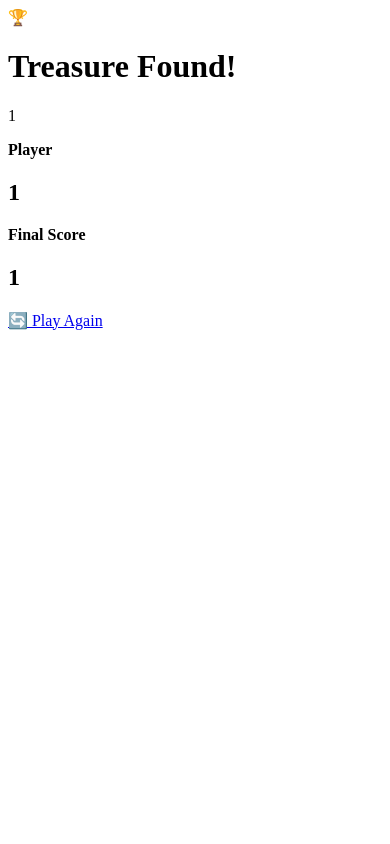
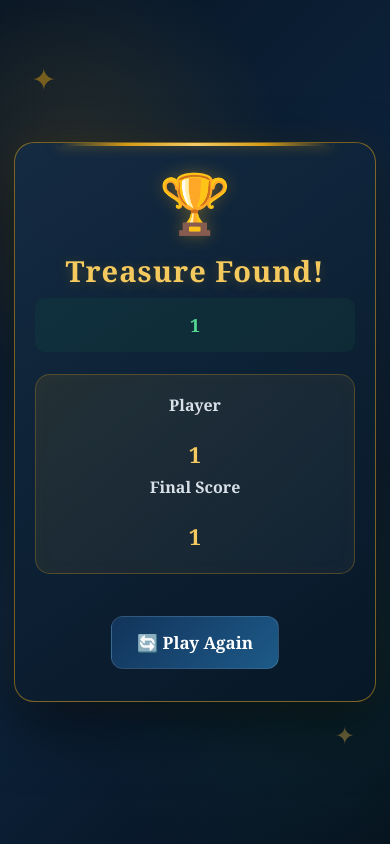
Before and after one commit to nikkivishwa27-blip/treasure-hunt-game, a Flask app: page /result in a window 390 px wide. Run offline with Flask 3, Linux system fonts and the light colour scheme; the visitor is signed in with stand-in values (Sample User, id 1).

Commit message:
Update style.css

```diff
--- a/static/style.css
+++ b/static/style.css
@@ -1,203 +1,469 @@
-box-sizing: border-box;
+/* ================================
+   TREASURE HUNT - PREMIUM DESIGN
+   ================================ */
+
+* {
+    box-sizing: border-box;
     margin: 0;
     padding: 0;
 }
 
 body {
-    font-family: A* {
-rial, sans-serif;
-    background: linear-gradient(135deg, #07152e, #102d52, #173f63);
     min-height: 100vh;
+    font-family: Georgia, "Times New Roman", serif;
+
+    background:
+        radial-gradient(circle at 20% 20%, rgba(212, 154, 23, 0.15), transparent 28%),
+        radial-gradient(circle at 80% 80%, rgba(24, 131, 75, 0.12), transparent 30%),
+        linear-gradient(135deg, #071525, #0d243d 50%, #06111e);
+
+    color: #f5f0df;
     display: flex;
     justify-content: center;
     align-items: center;
-    padding: 20px;
+
+    padding: 35px 20px;
+    overflow-x: hidden;
 }
 
+/* Floating glow */
+body::before {
+    content: "✦";
+    position: fixed;
+    top: 8%;
+    left: 8%;
+    font-size: 30px;
+    color: #d49a17;
+    opacity: 0.5;
+    animation: float 4s ease-in-out infinite;
+}
+
+body::after {
+    content: "✦";
+    position: fixed;
+    bottom: 10%;
+    right: 9%;
+    font-size: 24px;
+    color: #e7bd50;
+    opacity: 0.45;
+    animation: float 5s ease-in-out infinite reverse;
+}
+
+@keyframes float {
+    0%, 100% {
+        transform: translateY(0);
+    }
+
+    50% {
+        transform: translateY(-12px);
+    }
+}
+
+/* Main container */
 .container {
     width: 100%;
-    max-width: 650px;
+    max-width: 720px;
+    position: relative;
+    z-index: 2;
 }
 
+/* Main card */
 .card {
-    background: white;
-    padding: 40px;
-    border-radius: 25px;
+    position: relative;
+
+    background:
+        linear-gradient(
+            145deg,
+            rgba(20, 43, 67, 0.97),
+            rgba(7, 23, 39, 0.97)
+        );
+
+    border: 1px solid rgba(212, 154, 23, 0.55);
+    border-radius: 24px;
+
+    padding: 42px 38px;
+
     text-align: center;
-    box-shadow: 0 15px 40px rgba(0, 0, 0, 0.4);
+
+    box-shadow:
+        0 25px 60px rgba(0, 0, 0, 0.5),
+        0 0 35px rgba(212, 154, 23, 0.08);
+
+    overflow: hidden;
+
+    animation: cardAppear 0.6s ease;
 }
 
-.treasure-icon {
-    font-size: 70px;
-    margin-bottom: 10px;
+@keyframes cardAppear {
+    from {
+        opacity: 0;
+        transform: translateY(18px) scale(0.98);
+    }
+
+    to {
+        opacity: 1;
+        transform: translateY(0) scale(1);
+    }
 }
 
-.small-icon {
-    font-size: 55px;
-    margin-bottom: 15px;
+/* Golden top line */
+.card::before {
+    content: "";
+    position: absolute;
+    top: 0;
+    left: 12%;
+    right: 12%;
+    height: 3px;
+
+    background: linear-gradient(
+        90deg,
+        transparent,
+        #d49a17,
+        #f1cc68,
+        #d49a17,
+        transparent
+    );
+
+    box-shadow: 0 0 12px rgba(212, 154, 23, 0.6);
 }
 
-.result-icon {
-    font-size: 75px;
-    margin-bottom: 15px;
+/* Treasure icon */
+.treasure-icon {
+    font-size: 68px;
+    line-height: 1;
+    margin-bottom: 18px;
+
+    filter:
+        drop-shadow(0 0 8px rgba(212, 154, 23, 0.4));
+
+    animation: treasureFloat 3s ease-in-out infinite;
 }
 
+@keyframes treasureFloat {
+    0%, 100% {
+        transform: translateY(0);
+    }
+
+    50% {
+        transform: translateY(-7px);
+    }
+}
+
+/* Headings */
 h1 {
-    color: #12345b;
+    color: #f4c95d;
     font-size: 34px;
-    margin-bottom: 10px;
+    letter-spacing: 1px;
+    margin-bottom: 8px;
+
+    text-shadow:
+        0 2px 12px rgba(212, 154, 23, 0.25);
 }
 
 h2 {
-    color: #d49a17;
+    color: #ffffff;
+    font-size: 22px;
+    margin-bottom: 18px;
+}
+
+p {
+    color: #d8e0e8;
+    font-size: 17px;
+    line-height: 1.7;
     margin-bottom: 20px;
 }
 
-.description {
-    color: #555;
-    line-height: 1.6;
-    margin-bottom: 25px;
+/* Start page */
+.start-card {
+    padding-top: 48px;
 }
 
-p {
-    color: #444;
-    line-height: 1.6;
-    margin: 12px 0;
+/* Form */
+form {
+    margin-top: 24px;
 }
 
 label {
     display: block;
+
+    color: #f4c95d;
+    font-size: 17px;
     font-weight: bold;
-    color: #12345b;
-    margin-bottom: 8px;
+
+    margin-bottom: 10px;
 }
 
-input {
+/* Input */
+input[type="text"],
+input[type="number"] {
     width: 100%;
-    padding: 14px;
-    border: 2px solid #d6d6d6;
-    border-radius: 10px;
-    font-size: 16px;
-    margin-bottom: 18px;
+
+    padding: 14px 16px;
+
+    background: rgba(255, 255, 255, 0.07);
+
+    color: #ffffff;
+
+    border: 1px solid rgba(212, 154, 23, 0.45);
+    border-radius: 12px;
+
+    font-size: 17px;
+
     outline: none;
+
+    transition: 0.25s ease;
+}
+
+input::placeholder {
+    color: #9eabb7;
 }
 
 input:focus {
-    border-color: #d49a17;
+    border-color: #f4c95d;
+
+    box-shadow:
+        0 0 0 3px rgba(212, 154, 23, 0.12),
+        0 0 18px rgba(212, 154, 23, 0.15);
 }
 
-button,
-.restart-button {
-    display: block;
+/* Buttons */
+button {
     width: 100%;
-    padding: 15px;
-    border: none;
-    border-radius: 12px;
-    background: #d49a17;
-    color: white;
-    font-size: 16px;
+
+    margin-top: 16px;
+
+    padding: 15px 20px;
+
+    border: 1px solid rgba(255, 221, 133, 0.35);
+    border-radius: 13px;
+
+    background:
+        linear-gradient(
+            135deg,
+            #d49a17,
+            #f0c85c
+        );
+
+    color: #071525;
+
+    font-family: Georgia, "Times New Roman", serif;
+    font-size: 17px;
     font-weight: bold;
+
     cursor: pointer;
-    text-decoration: none;
-    margin-top: 12px;
-    transition: 0.3s;
+
+    box-shadow:
+        0 7px 20px rgba(0, 0, 0, 0.25);
+
+    transition:
+        transform 0.2s ease,
+        box-shadow 0.2s ease,
+        filter 0.2s ease;
 }
 
-button:hover,
-.restart-button:hover {
-    background: #b57d0c;
-    transform: translateY(-2px);
+button:hover {
+    transform: translateY(-3px);
+
+    filter: brightness(1.08);
+
+    box-shadow:
+        0 10px 28px rgba(212, 154, 23, 0.25);
 }
 
-.choice {
-    background: #12345b;
-    text-align: left;
-    padding: 18px;
-    margin: 15px 0;
+button:active {
+    transform: translateY(0);
 }
 
-.choice:hover {
-    background: #1c527f;
+button span {
+    opacity: 0.8;
+    margin-left: 5px;
 }
 
-.choice span {
-    display: block;
-    font-size: 13px;
-    color: #f5d67a;
+/* Score */
+.score-box {
+    margin: 22px 0;
+
+    padding: 17px;
+
+    border-radius: 15px;
+
+    background:
+        linear-gradient(
+            135deg,
+            rgba(212, 154, 23, 0.10),
+            rgba(255, 255, 255, 0.04)
+        );
+
+    border: 1px solid rgba(212, 154, 23, 0.3);
+
+    box-shadow:
+        inset 0 0 20px rgba(212, 154, 23, 0.03);
+}
+
+.score-box h2 {
+    margin: 5px 0;
+
+    color: #f4c95d;
+
+    font-size: 22px;
+}
+
+/* Success */
+.success {
+    color: #54d995;
+
+    font-weight: bold;
+    font-size: 18px;
+
+    padding: 12px;
+
+    border-radius: 10px;
+
+    background: rgba(24, 131, 75, 0.10);
+}
+
+/* Error */
+.error {
+    color: #ff7676;
+
+    font-weight: bold;
+
+    font-size: 17px;
+
+    margin: 15px 0;
+
+    padding: 10px;
+
+    border-radius: 10px;
+
+    background: rgba(192, 57, 43, 0.10);
+}
+
+/* Treasure boxes */
+.boxes {
+    display: flex;
+
+    justify-content: center;
+    align-items: center;
+
+    gap: 25px;
+
+    margin: 28px 0;
+}
+
+.boxes div {
+    width: 100px;
+    height: 100px;
+
+    display: flex;
+    flex-direction: column;
+    justify-content: center;
+    align-items: center;
+
+    border-radius: 18px;
+
+    background:
+        linear-gradient(
+            145deg,
+            #263f59,
+            #10283f
+        );
+
+    border: 1px solid rgba(212, 154, 23, 0.5);
+
+    color: #f4c95d;
+
+    font-size: 28px;
+
+    box-shadow:
+        0 10px 25px rgba(0, 0, 0, 0.3);
+
+    transition: 0.25s ease;
+}
+
+.boxes div strong {
+    font-size: 19px;
     margin-top: 5px;
 }
 
-.boxes {
-    display: flex;
-    justify-content: center;
-    gap: 20px;
-    margin: 25px 0;
+.boxes div:hover {
+    transform: translateY(-8px) rotate(-2deg);
+
+    border-color: #f4c95d;
+
+    box-shadow:
+        0 12px 28px rgba(212, 154, 23, 0.18);
 }
 
-.boxes div {
-    background: #12345b;
-    color: white;
-    width: 90px;
-    height: 90px;
-    border-radius: 15px;
-    display: flex;
-    justify-content: center;
-    align-items: center;
-    flex-direction: column;
-    font-size: 24px;
+/* Restart button */
+.restart-button {
+    display: inline-block;
+
+    margin-top: 20px;
+
+    padding: 14px 25px;
+
+    border-radius: 12px;
+
+    background:
+        linear-gradient(
+            135deg,
+            #12345b,
+            #1d5a88
+        );
+
+    border: 1px solid rgba(255, 255, 255, 0.12);
+
+    color: #ffffff;
+
+    text-decoration: none;
+
+    font-size: 17px;
     font-weight: bold;
-    box-shadow: 0 8px 15px rgba(0, 0, 0, 0.2);
-}
 
-.score-box {
-    background: #f4f7fa;
-    border-radius: 15px;
-    padding: 20px;
-    margin: 25px 0;
-}
-
-.score-box p {
-    color: #777;
-    margin: 5px;
-}
-
-.score-box h2 {
-    margin: 5px 0 15px;
-    color: #d49a17;
-}
-
-.success {
-    color: #18834b;
-    font-weight: bold;
-    font-size: 18px;
-}
-
-.error {
-    color: #c0392b;
-    font-weight: bold;
-    margin: 15px 0;
-}
-
-.restart-button {
-    background: #12345b;
+    transition: 0.25s ease;
 }
 
 .restart-button:hover {
-    background: #1c527f;
+    transform: translateY(-3px);
+
+    background:
+        linear-gradient(
+            135deg,
+            #1c527f,
+            #2873a9
+        );
+
+    box-shadow:
+        0 8px 22px rgba(0, 0, 0, 0.3);
 }
 
+/* Mobile */
 @media (max-width: 600px) {
 
+    body {
+        padding: 22px 14px;
+    }
+
     .card {
-        padding: 25px 18px;
+        padding: 32px 20px;
+        border-radius: 20px;
     }
 
     h1 {
-        font-size: 27px;
+        font-size: 29px;
+    }
+
+    h2 {
+        font-size: 20px;
+    }
+
+    p {
+        font-size: 16px;
     }
 
     .treasure-icon {
-        font-size: 55px;
+        font-size: 58px;
     }
 
     .boxes {
@@ -205,7 +471,13 @@ button:hover,
     }
 
     .boxes div {
-        width: 75px;
-        height: 75px;
+        width: 82px;
+        height: 82px;
+        font-size: 24px;
+    }
+
+    button {
+        font-size: 16px;
+        padding: 14px 15px;
     }
 }
```
